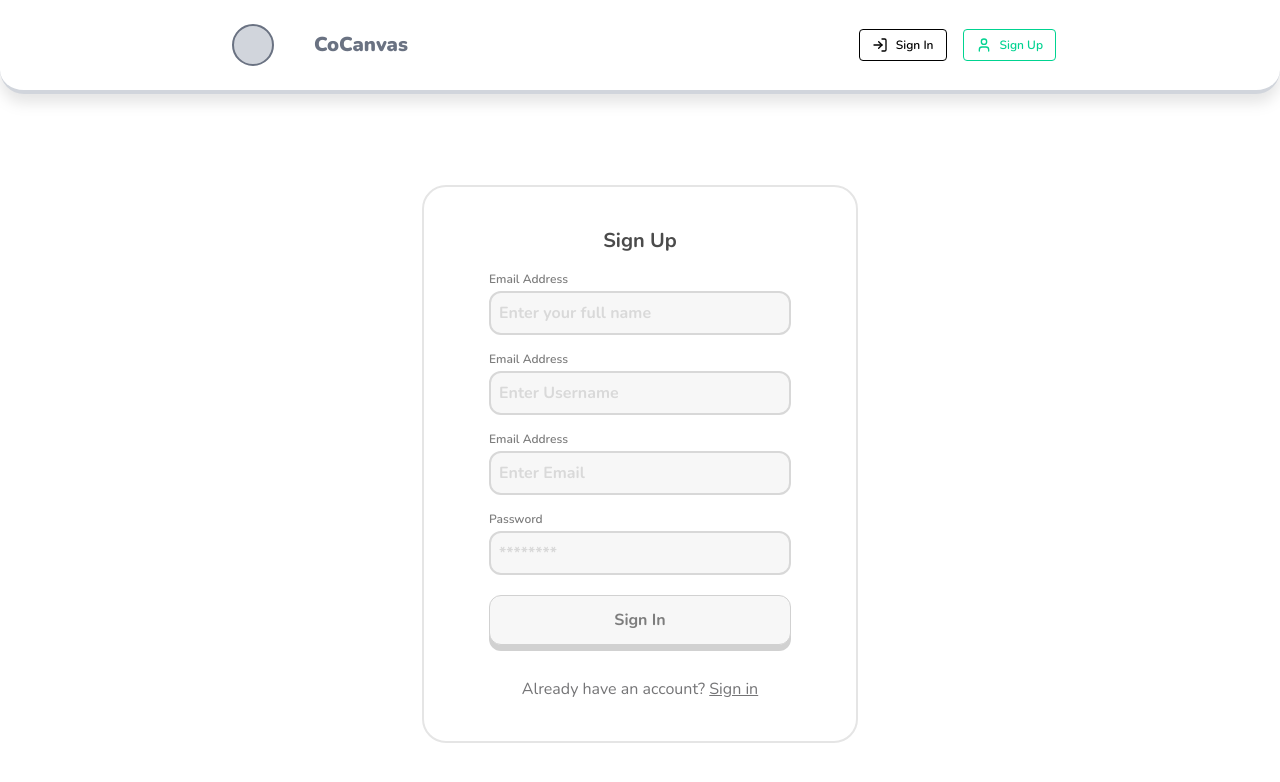
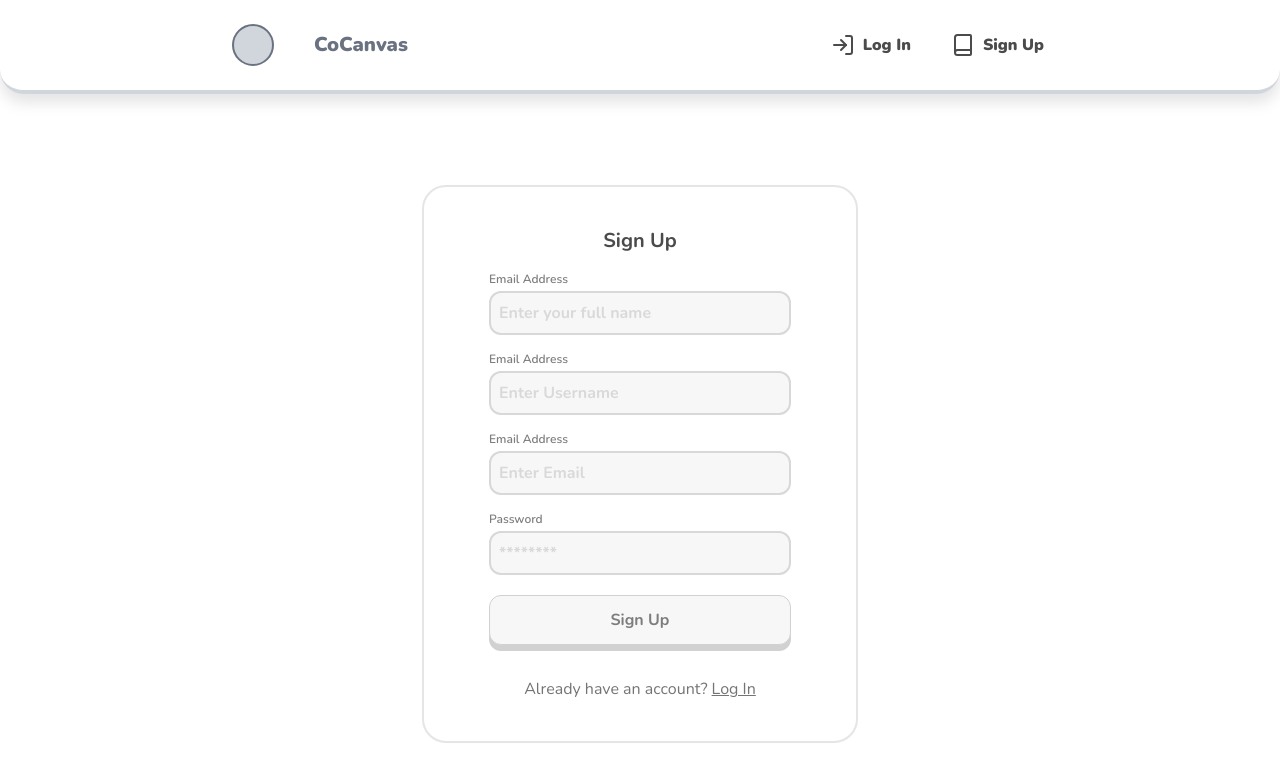
Before and after one commit to oscar-jiang/cocanvas, a React (Vite) app in the folder frontend/: page /signup in a window 1280 px wide. Shown: the top 782 px of the page. Built offline with nearby package versions, Linux system fonts and the light colour scheme; no server answers; the HTML template or start-up script is replaced by a standard one.

Commit message:
feat: Update Navbar and SignupPage to use consistent 'Log In' terminology and improve button styling

```diff
--- a/frontend/src/components/Header/NavBar.tsx
+++ b/frontend/src/components/Header/NavBar.tsx
@@ -1,6 +1,6 @@
 import { useAuthStore } from "../../store/useAuthStore.ts";
 import { Link } from "react-router-dom";
-import { LogIn, MailIcon, Search, User } from 'lucide-react';
+import { Book, LogIn, MailIcon, Search } from 'lucide-react';
 import { useEffect, useRef, useState } from "react";
 import { useInboxStore } from "../../store/useInboxStore.ts";
 import InboxDropdown from "./InboxDropdown.tsx";
@@ -97,17 +97,22 @@ const Navbar = () => {
             <>
               <Link
                 to="/login"
-                className="btn btn-outline btn-sm gap-2 text-black"
+                className="gap-2"
               >
-                <LogIn className="w-4 h-4" />
-                <span className="hidden sm:inline">Sign In</span>
+                {/* Collaborators */}
+                <button className={'flex items-center space-x-2 px-3 py-2 rounded-xl hover:bg-gray-100 transition'}>
+                  <LogIn className={'text-[#4B4B4B]'} />
+                  <span className={'font-black text-[#4B4B4B]'}>Log In</span>
+                </button>
               </Link>
               <Link
                 to="/signup"
-                className="btn btn-outline btn-success btn-sm gap-2"
+                className="gap-2"
               >
-                <User className="w-4 h-4" />
-                <span className="hidden sm:inline">Sign Up</span>
+                <button className={'flex items-center space-x-2 px-3 py-2 rounded-xl hover:bg-gray-100 transition'}>
+                  <Book className={'text-[#4B4B4B]'} />
+                  <span className={'font-black text-[#4B4B4B]'}>Sign Up</span>
+                </button>
               </Link>
             </>
           ) : (
--- a/frontend/src/pages/LoginPage.tsx
+++ b/frontend/src/pages/LoginPage.tsx
@@ -76,7 +76,7 @@ const LoginPage = () => {
                     <span className={'text-base font-bold text-[#7D7D7D]'}>Loading...</span>
                   </>
                 ) : (
-                  <span className={'text-base font-bold text-[#7D7D7D]'}>Sign In</span>
+                  <span className={'text-base font-bold text-[#7D7D7D]'}>Log In</span>
                 )}
               </button>
             </form>
--- a/frontend/src/pages/SignupPage.tsx
+++ b/frontend/src/pages/SignupPage.tsx
@@ -156,7 +156,7 @@ const SignupPage = () => {
                     <span className={'text-base font-bold text-[#7D7D7D]'}>Loading...</span>
                   </>
                 ) : (
-                  <span className={'text-base font-bold text-[#7D7D7D]'}>Sign In</span>
+                  <span className={'text-base font-bold text-[#7D7D7D]'}>Sign Up</span>
                 )}
               </button>
             </form>
@@ -165,7 +165,7 @@ const SignupPage = () => {
               <p className={"text-base-content/60"}>
                 Already have an account?{" "}
                 <Link to="/login" className={"link"}>
-                  Sign in
+                  Log In
                 </Link>
               </p>
             </div>
```
